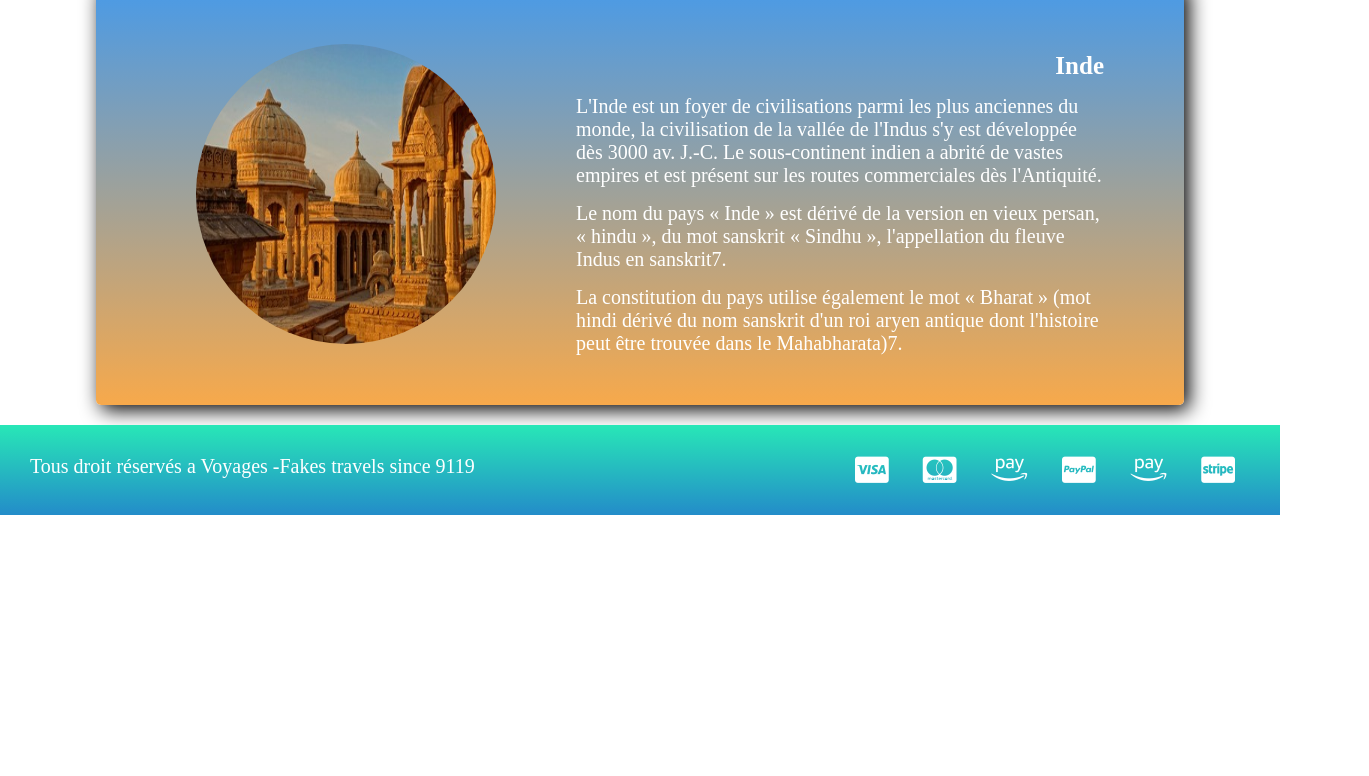
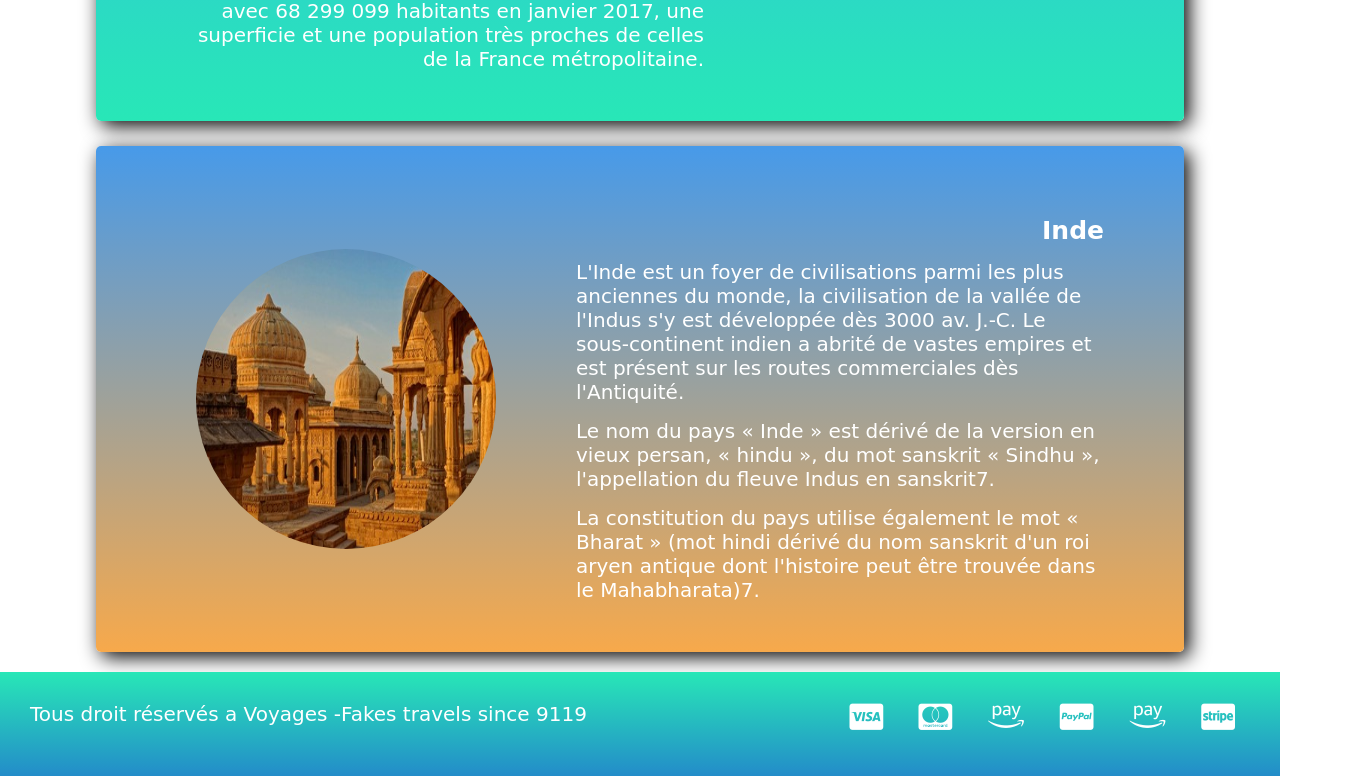
Before and after one commit to DfrtJulien/Voyage, a plain HTML site: page index.html in a window 1280 px wide. Shown: the part 1193-1969 px from the top of the page, 1369 px wide, since content can reach past the window. Before the commit the page ends 1708 px from the top, so only its background shows below. Drawn offline with Linux system fonts and the light colour scheme.

Commit message:
Dernier peaufinage

```diff
--- a/css/style.css
+++ b/css/style.css
@@ -1,5 +1,10 @@
 * {
     margin: 0;
+}
+
+body {
+    font-family: 'Kufam', cursive;
+    overflow: hidden;
 }
 
 header {
@@ -36,7 +41,7 @@ nav a {
 }
 
 .text_anim {
-    animation: text-slide 15s infinite;
+    animation: text-slide 10s linear 1s infinite running;
     white-space: nowrap;
 }
 
@@ -104,7 +109,11 @@ footer {
    padding: 30px;
    background: linear-gradient(to top, rgb(35, 140, 201),rgb(40, 231, 183));
    display: flex;
-   justify-content: space-between;
+   flex-direction: column;
+}
+
+footer p {
+    margin-bottom: 20px;
 }
 
 @media screen and (min-width:768px) {
@@ -127,6 +136,12 @@ footer {
 
     .text_anim {
         animation: text-slide 15s ease infinite;
+    }
+
+    footer {
+       flex-direction: row;
+       justify-content: space-between;
+       margin-bottom: 0;
     }
 }
 
@@ -170,6 +185,6 @@ footer {
         transform: translateX(1500px);
     }
     100% {
-        transform: translateX(-1500px);
+        transform: translateX(-950px);
     }
 }
```
